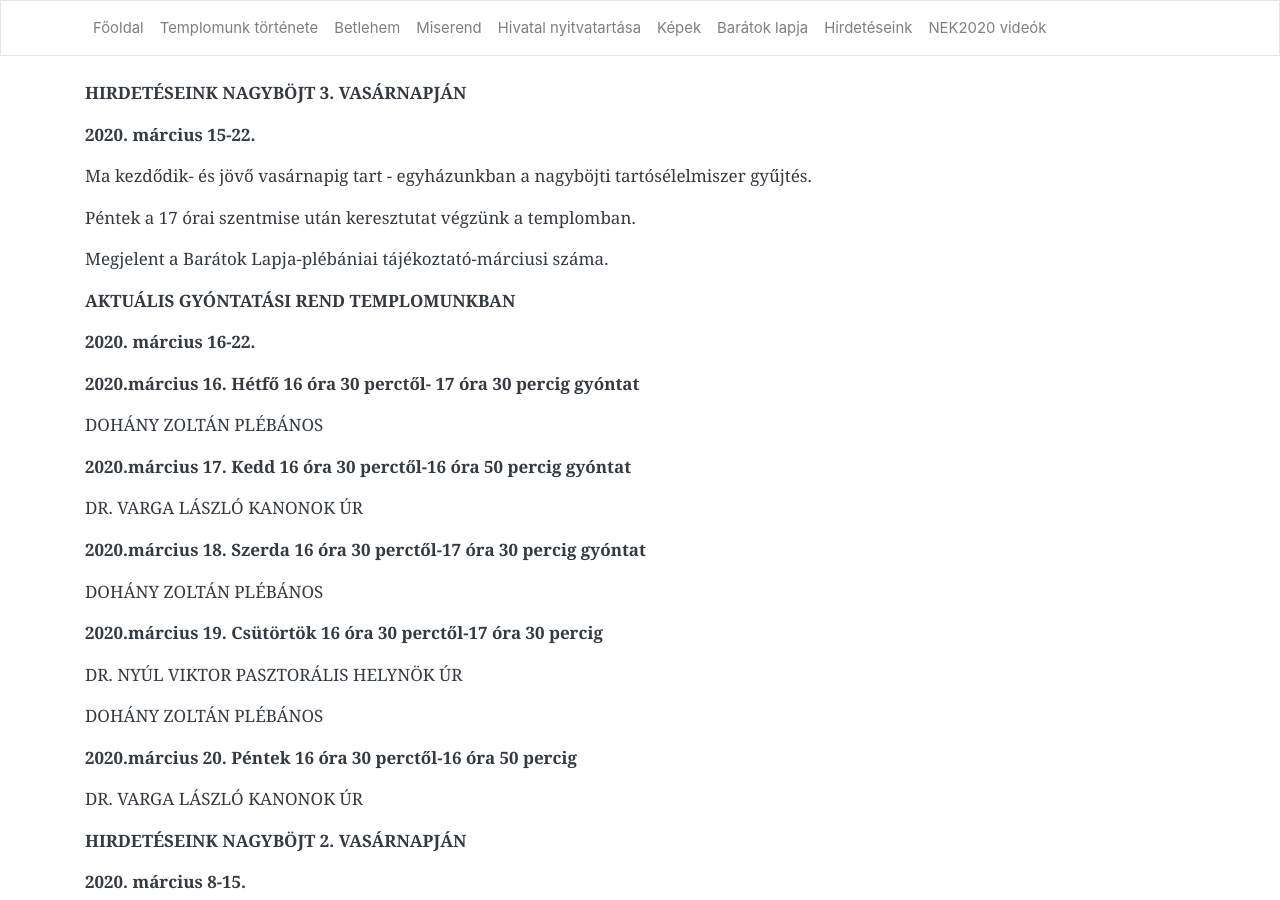
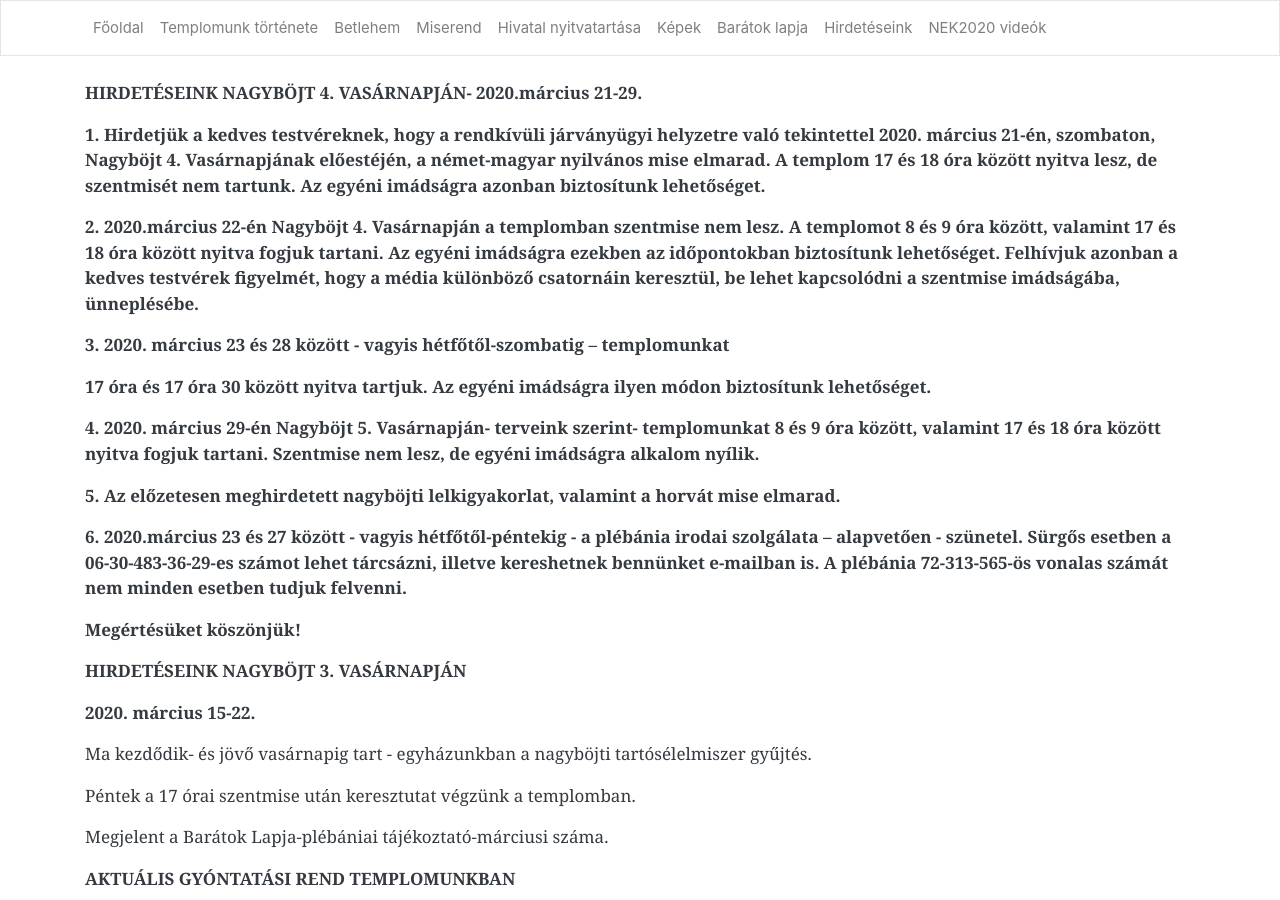
Before and after one commit to pecsi-ferences/pecsi-ferences.github.io, a Jekyll site: the page built from hirdeteseink.md, in a window 1280 px wide and 900 px high. Built offline with Jekyll 4.4.1, drawn with Linux system fonts in a browser that asks for light colours; nearby versions of some CDN libraries.

Commit message:
Update from Forestry.io Zoltán Dohány updated hirdeteseink.md

```diff
--- a/hirdeteseink.md
+++ b/hirdeteseink.md
@@ -3,6 +3,24 @@ layout: default
 title: Hirdetéseink
 
 ---
+**HIRDETÉSEINK NAGYBÖJT 4. VASÁRNAPJÁN- 2020.március 21-29.**
+
+**1. Hirdetjük a kedves testvéreknek, hogy a rendkívüli járványügyi helyzetre való tekintettel 2020. március 21-én, szombaton, Nagyböjt 4. Vasárnapjának előestéjén, a német-magyar nyilvános mise elmarad. A templom 17 és 18 óra között nyitva lesz, de szentmisét nem tartunk. Az egyéni imádságra azonban biztosítunk lehetőséget.**
+
+**2. 2020.március 22-én Nagyböjt 4. Vasárnapján a templomban szentmise nem lesz. A templomot 8 és 9 óra között, valamint 17 és 18 óra között nyitva fogjuk tartani. Az egyéni imádságra ezekben az időpontokban biztosítunk lehetőséget. Felhívjuk azonban a kedves testvérek figyelmét, hogy a média különböző csatornáin keresztül, be lehet kapcsolódni a szentmise imádságába, ünneplésébe.**
+
+**3. 2020. március 23 és 28 között - vagyis hétfőtől-szombatig – templomunkat**
+
+**17 óra és 17 óra 30 között nyitva tartjuk. Az egyéni imádságra ilyen módon biztosítunk lehetőséget.**
+
+**4. 2020. március 29-én Nagyböjt 5. Vasárnapján- terveink szerint- templomunkat 8 és 9 óra között, valamint 17 és 18 óra között nyitva fogjuk tartani. Szentmise nem lesz, de egyéni imádságra alkalom nyílik.**
+
+**5. Az előzetesen meghirdetett nagyböjti lelkigyakorlat, valamint a horvát mise elmarad.**
+
+**6. 2020.március 23 és 27 között - vagyis hétfőtől-péntekig - a plébánia irodai szolgálata – alapvetően - szünetel. Sürgős esetben a 06-30-483-36-29-es számot lehet tárcsázni, illetve kereshetnek bennünket e-mailban is. A plébánia 72-313-565-ös vonalas számát nem minden esetben tudjuk felvenni.**
+
+**Megértésüket köszönjük!**
+
 **HIRDETÉSEINK NAGYBÖJT 3. VASÁRNAPJÁN**
 
 **2020. március 15-22.**
```
